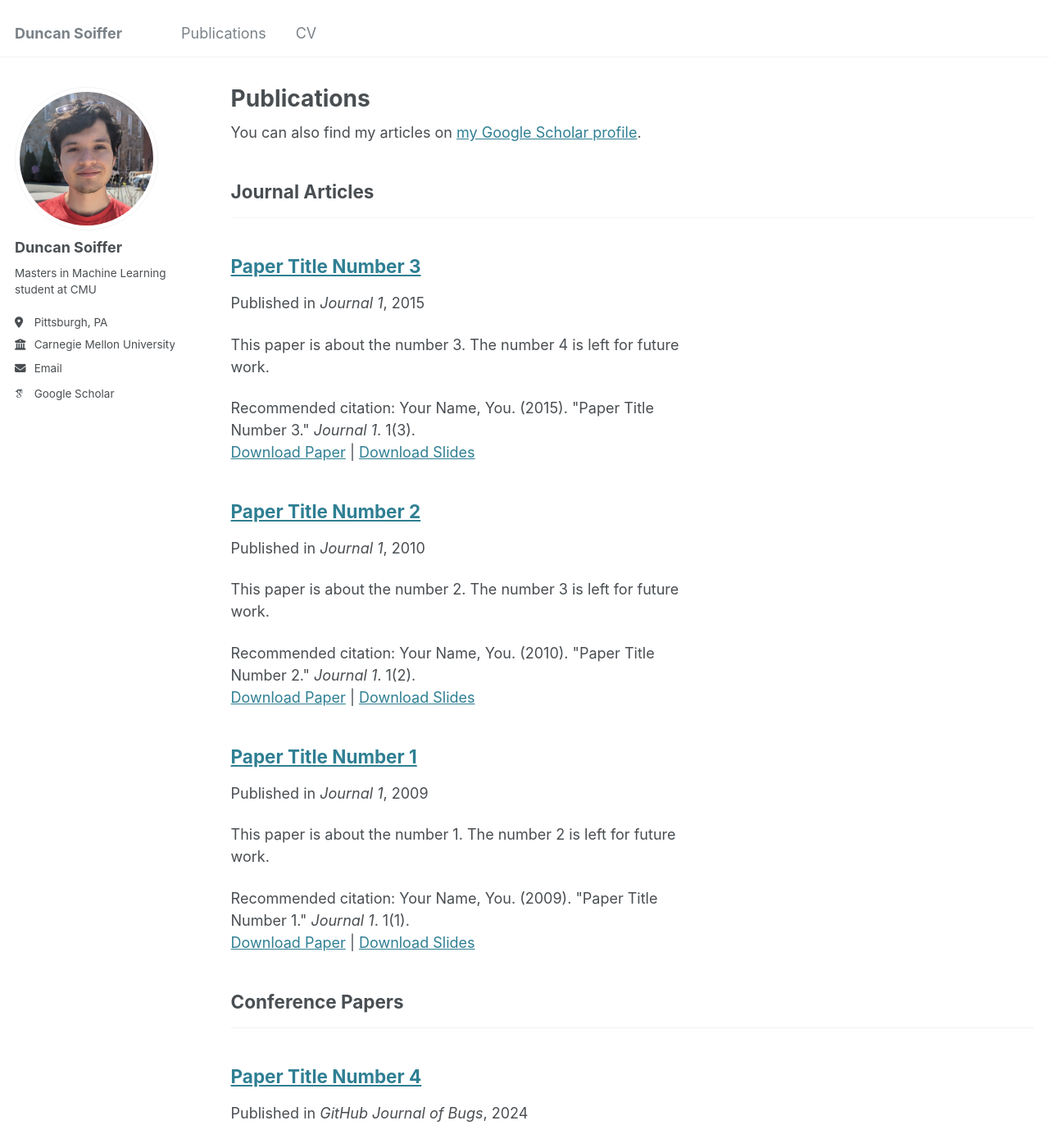
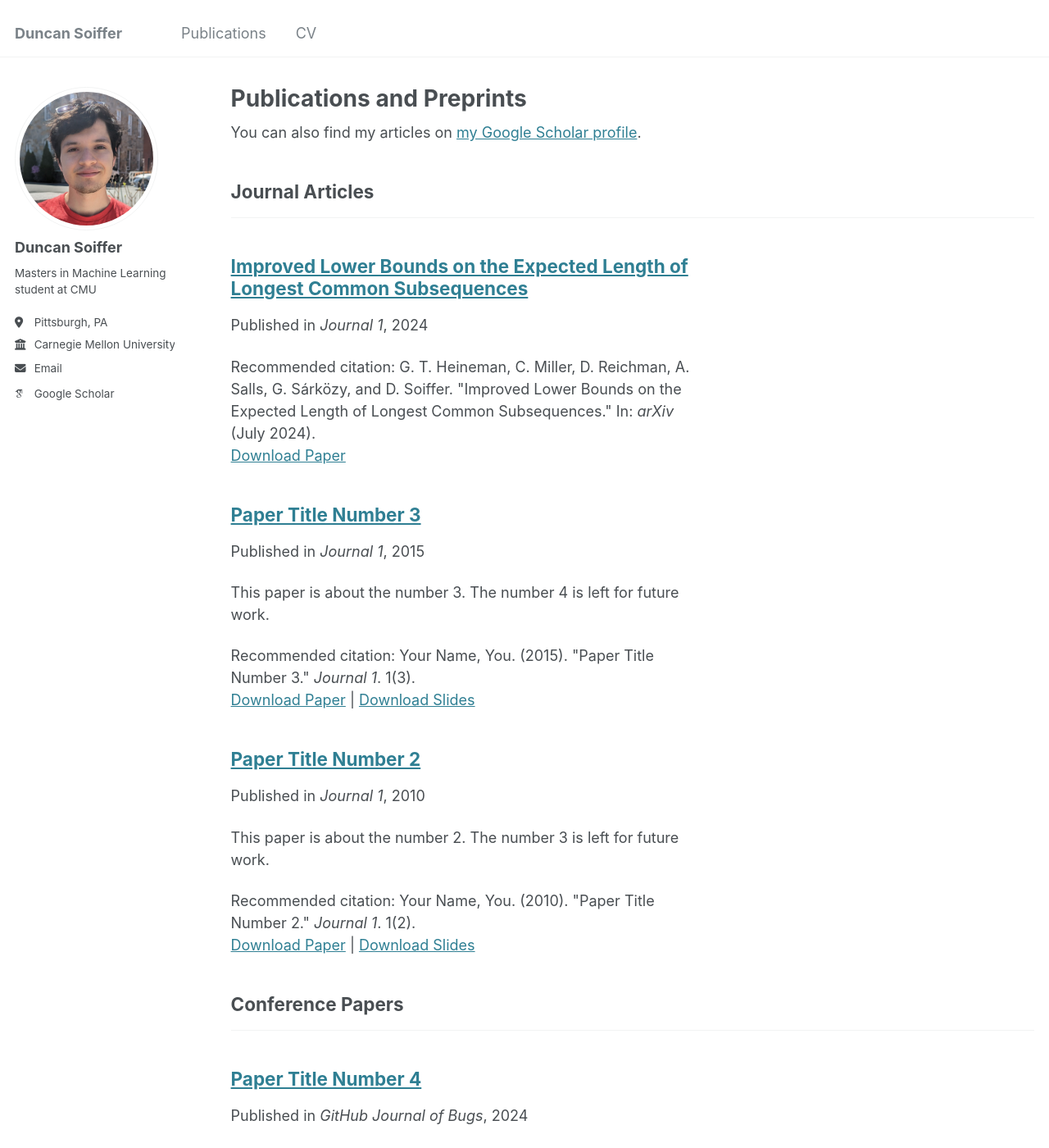
Before and after one commit to DSoiffer/DSoiffer.github.io, a Jekyll site: the page built from _pages/publications.html, in a window 1280 px wide and 1400 px high. Shown: the whole window at 82% size. Built offline with Jekyll 4.4.1, drawn with Linux system fonts in a browser that asks for light colours; some web fonts are replaced.

Commit message:
test publications update

```diff
--- a/_pages/publications.html
+++ b/_pages/publications.html
@@ -1,6 +1,6 @@
 ---
 layout: archive
-title: "Publications"
+title: "Publications and Preprints"
 permalink: /publications/
 author_profile: true
 ---
--- a/_publications/2009-10-01-paper-title-number-1.md
+++ /dev/null
@@ -1,14 +0,0 @@
----
-title: "Paper Title Number 1"
-collection: publications
-category: manuscripts
-permalink: /publication/2009-10-01-paper-title-number-1
-excerpt: 'This paper is about the number 1. The number 2 is left for future work.'
-date: 2009-10-01
-venue: 'Journal 1'
-slidesurl: 'http://academicpages.github.io/files/slides1.pdf'
-paperurl: 'http://academicpages.github.io/files/paper1.pdf'
-citation: 'Your Name, You. (2009). &quot;Paper Title Number 1.&quot; <i>Journal 1</i>. 1(1).'
----
-
-The contents above will be part of a list of publications, if the user clicks the link for the publication than the contents of section will be rendered as a full page, allowing you to provide more information about the paper for the reader. When publications are displayed as a single page, the contents of the above "citation" field will automatically be included below this section in a smaller font.
--- /dev/null
+++ b/_publications/2024-07-15-paper-title-improved-lower-bounds.md
@@ -0,0 +1,14 @@
+---
+title: "Improved Lower Bounds on the Expected Length of Longest Common Subsequences"
+collection: publications
+category: manuscripts
+permalink: /publication/chvatal-sankoff-constant
+# excerpt: 'This paper is about the number 1. The number 2 is left for future work.'
+date: 2024-07-15
+venue: 'Journal 1'
+# slidesurl: 'http://academicpages.github.io/files/slides1.pdf'
+paperurl: 'https://arxiv.org/abs/2407.10925'
+citation: 'G. T. Heineman, C. Miller, D. Reichman, A. Salls, G. Sárközy, and D. Soiffer. &quot;Improved Lower Bounds on the Expected Length of Longest Common Subsequences.&quot In: <i>arXiv</i> (July 2024).'
+---
+
+<!-- The contents above will be part of a list of publications, if the user clicks the link for the publication than the contents of section will be rendered as a full page, allowing you to provide more information about the paper for the reader. When publications are displayed as a single page, the contents of the above "citation" field will automatically be included below this section in a smaller font. -->
```
Also changed, not shown: _pages/about.md (+1 -1 lines).
